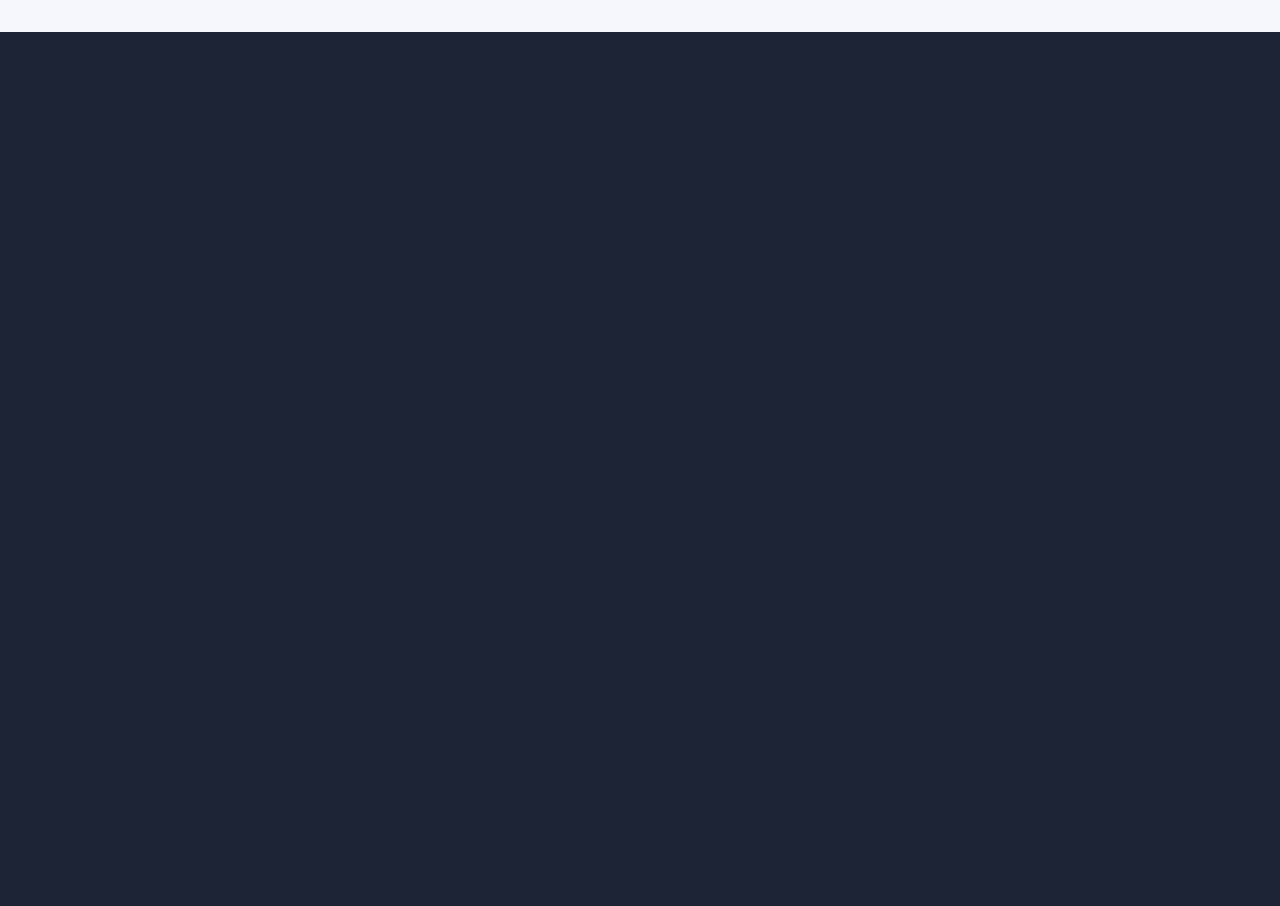
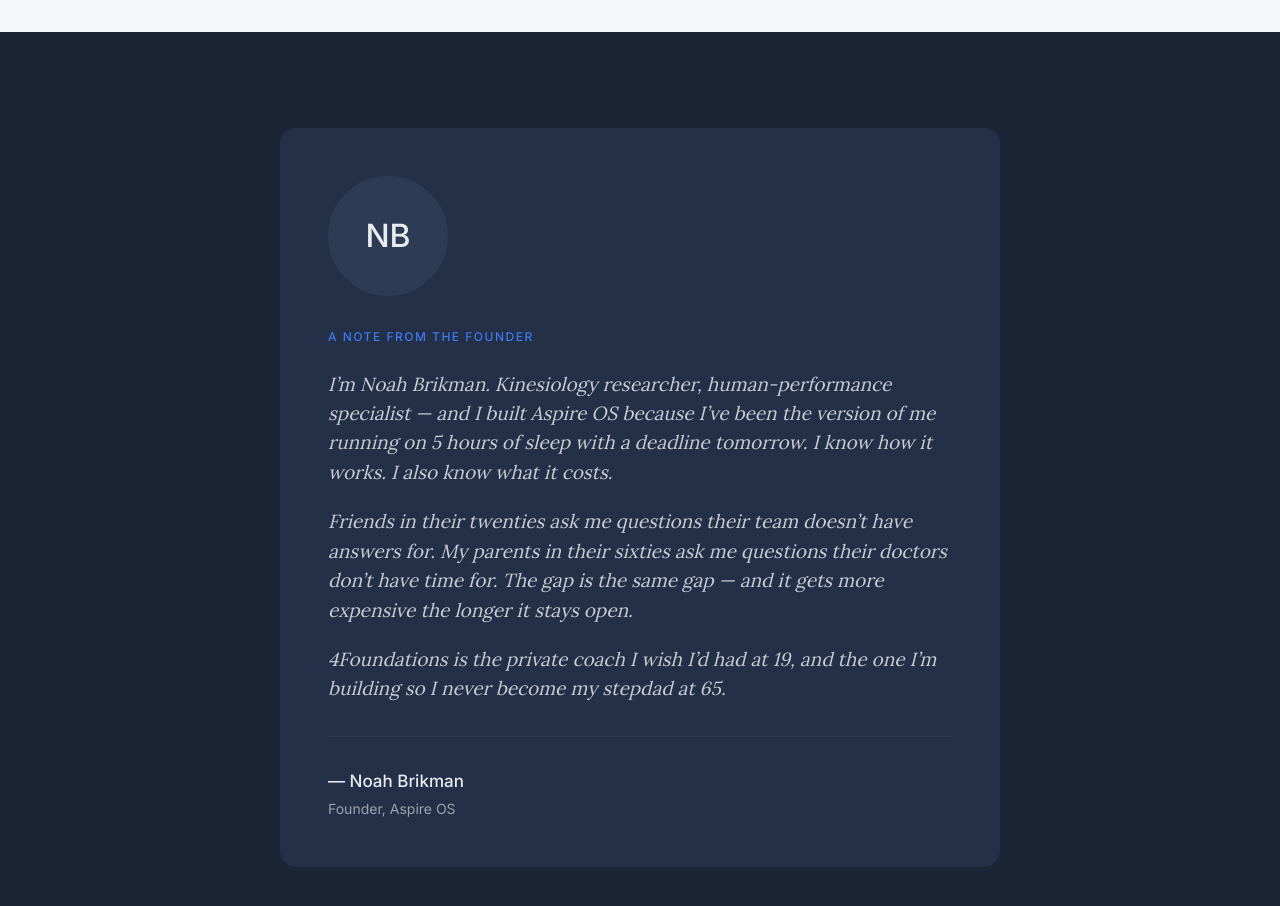
Before and after one commit to brikmann/aspire-os, a Next.js app in the folder aspire-os/: page / in a window 1280 px wide. Shown: the part 2440-3346 px from the top of the page. Before the commit the page ends 2472 px from the top, so only its background shows below. Built offline with nearby package versions, Linux system fonts and the light colour scheme.

Commit message:
Add Founder Note section

```diff
--- a/aspire-os/src/app/page.tsx
+++ b/aspire-os/src/app/page.tsx
@@ -121,6 +121,52 @@
           </div>
         </div>
       </section>
+
+      <section className="bg-midnight py-16 md:py-24 px-6">
+        <div className="max-w-[720px] mx-auto">
+          <FadeIn>
+            <div className="bg-midnight-light rounded-2xl p-8 md:p-12">
+
+              <div className="w-[120px] h-[120px] rounded-full bg-midnight-edge flex items-center justify-center mb-8">
+                <span className="font-sans font-medium text-[32px] text-silver-bright select-none">NB</span>
+              </div>
+
+              <p className="font-sans font-medium text-[12px] uppercase tracking-[1.5px] text-cobalt-soft mb-6">
+                A Note from the Founder
+              </p>
+
+              <div className="space-y-5">
+                <p className="font-serif italic text-[19px] leading-[1.55] text-silver">
+                  I&rsquo;m Noah Brikman. Kinesiology researcher, human-performance
+                  specialist &mdash; and I built Aspire OS because I&rsquo;ve been the
+                  version of me running on 5 hours of sleep with a deadline tomorrow.
+                  I know how it works. I also know what it costs.
+                </p>
+                <p className="font-serif italic text-[19px] leading-[1.55] text-silver">
+                  Friends in their twenties ask me questions their team doesn&rsquo;t
+                  have answers for. My parents in their sixties ask me questions their
+                  doctors don&rsquo;t have time for. The gap is the same gap &mdash;
+                  and it gets more expensive the longer it stays open.
+                </p>
+                <p className="font-serif italic text-[19px] leading-[1.55] text-silver">
+                  4Foundations is the private coach I wish I&rsquo;d had at 19, and
+                  the one I&rsquo;m building so I never become my stepdad at 65.
+                </p>
+              </div>
+
+              <div className="mt-8 pt-8 border-t border-midnight-edge">
+                <p className="font-sans font-medium text-[17px] text-silver-bright">
+                  &mdash; Noah Brikman
+                </p>
+                <p className="font-sans font-normal text-[14px] text-silver-muted mt-1">
+                  Founder, Aspire OS
+                </p>
+              </div>
+
+            </div>
+          </FadeIn>
+        </div>
+      </section>
     </>
   );
 }
```
